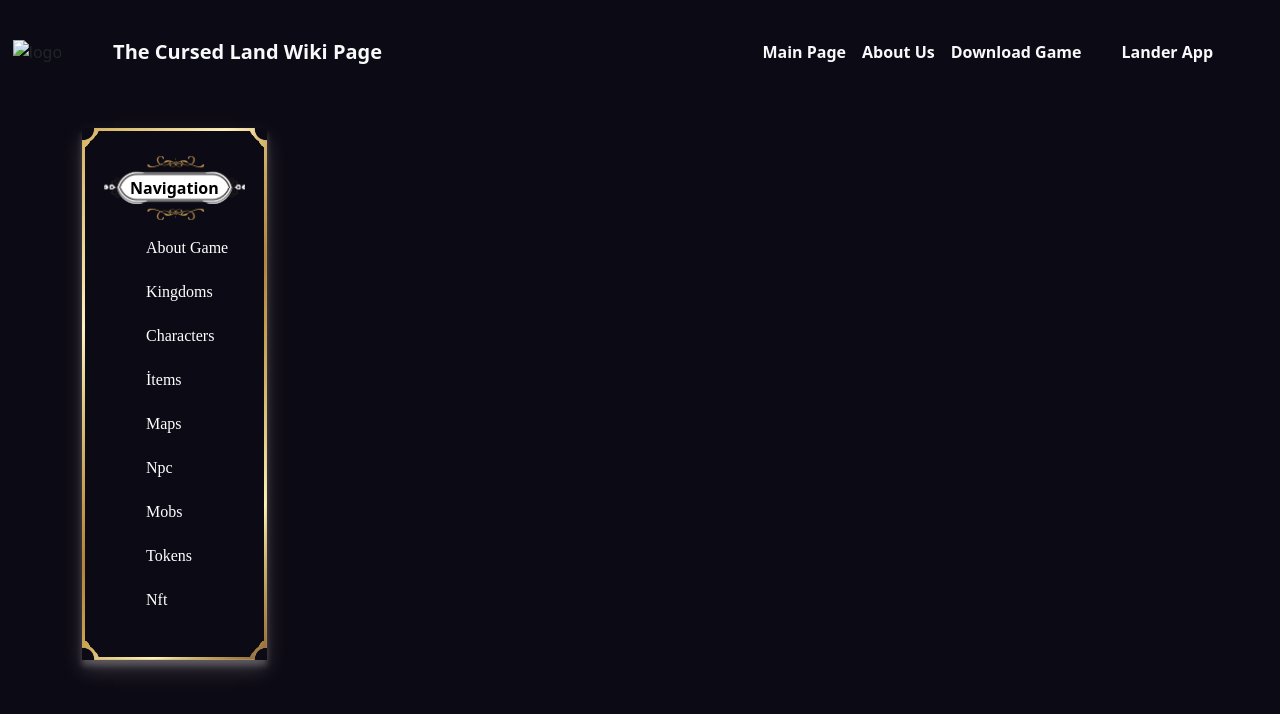
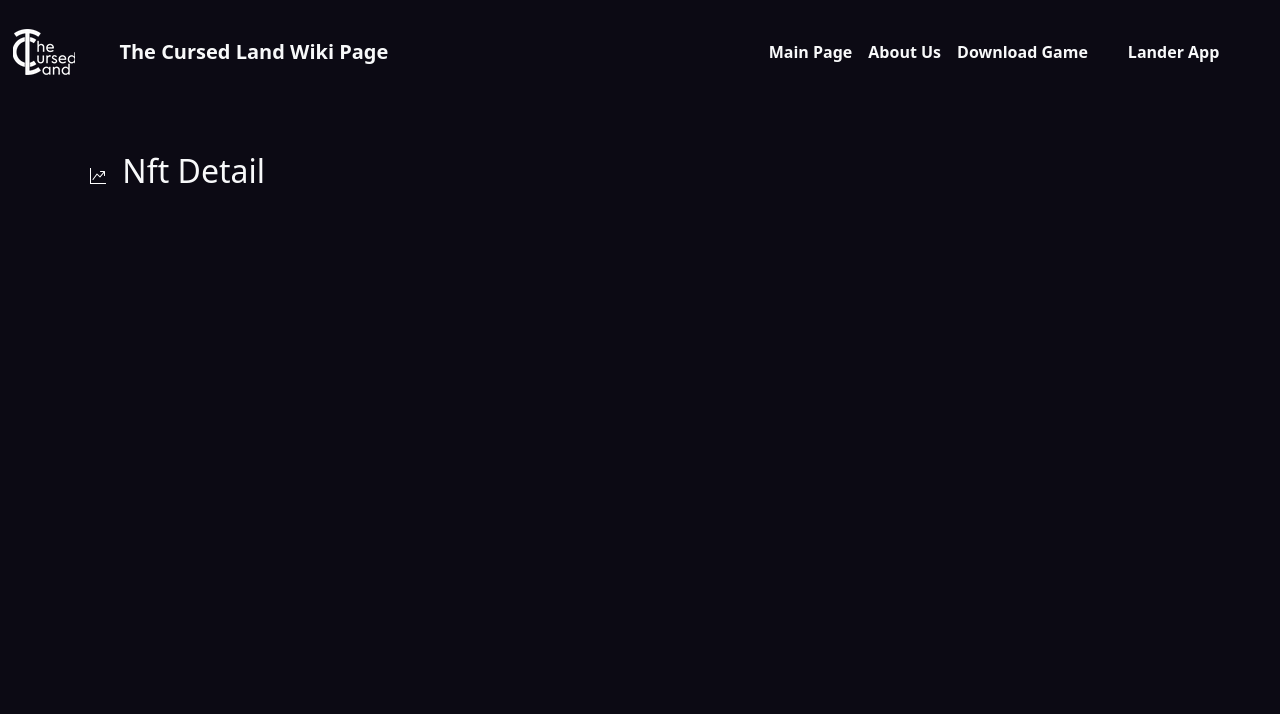
Before and after one commit to Rakyail/thecursedland, a plain HTML site: page templates/nft.html in a window 1280 px wide. Drawn offline with nearby package versions, Linux system fonts and the light colour scheme.

Commit message:
duzeltmler yapıldı

```diff
--- a/templates/nft.html
+++ b/templates/nft.html
@@ -10,9 +10,10 @@
   <body>
 
 
+
     <!-- NAVBAR -->
 <nav class="navbar navbar-expand-lg  ">
-    <img src="./img/tclLogo.png" alt="logo" class="logo">
+    <img src="../img/tclLogo.png" alt="logo" class="logo">
 
     <div class="container py-4">
         <a class="navbar-brand fw-semibold text-light" href="#">
@@ -41,7 +42,6 @@
 <!-- NAVBAR END -->
 
 
-
 <!-- MOBİLE VERSİON NAVİGATİON -->
 <div class="header">
 
@@ -57,16 +57,15 @@
                 <div class="collapse collapse-horizontal" id="collapseWidthExample">
                   <div class="card card-body">
             <div class="navigationDiv">
-                    <li><a href="./templates/aboutGame.html" class="navigationLi">About Game</a></li>
-                    <li><a href="./templates/kingdoms.html" class="navigationLi">Kingdoms</a></li>
-                    <li><a href="./templates/characters.html" class="navigationLi">Characters</a></li>
-                    <li><a href="./templates/items.html" class="navigationLi">İtems</a></li>
-                    <li><a href="./templates/maps.html" class="navigationLi">Maps</a></li>
-                    <li><a href="./templates/npc.html" class="navigationLi">Npc</a></li>
-                    <li><a href="./templates/mobs.html" class="navigationLi">Mobs</a></li>
-                    <li><a href="./templates/tokens.html" class="navigationLi">Tokens</a></li>
-                    <li><a href="./templates/nft.html" class="navigationLi">Nft</a></li>
-
+                <li><a href="../templates/aboutGame.html" class="navigationLi">About Game</a></li>
+                <li><a href="../templates/kingdoms.html" class="navigationLi">Kingdoms</a></li>
+                <li><a href="../templates/characters.html" class="navigationLi">Characters</a></li>
+                <li><a href="../templates/items.html" class="navigationLi">İtems</a></li>
+                <li><a href="../templates/maps.html" class="navigationLi">Maps</a></li>
+                <li><a href="../templates/npc.html" class="navigationLi">Npc</a></li>
+                <li><a href="../templates/mobs.html" class="navigationLi">Mobs</a></li>
+                <li><a href="../templates/tokens.html" class="navigationLi">Tokens</a></li>
+                <li><a href="../templates/nft.html" class="navigationLi">Nft</a></li>
             </div>
             </div>
 
@@ -79,35 +78,29 @@
 
 <!-- MOBİLE VERSİON NAVİGATİON END -->
 
-
-<!-- HERO -->
-<div class="bgCONT">
-    <div class="container py-4">
-        <div class="row ">
-            <div class="col-sm-4 d-flex align-items-center text-light fw-bold">
-                <div class="navigationBorder">
-                <div class="navigationDiv">
-                    <a href="" class="navigation">Navigation</a>
-                    <ul>
-                        <li><a href="./templates/aboutGame.html" class="navigationLi">About Game</a></li>
-                        <li><a href="./templates/kingdoms.html" class="navigationLi">Kingdoms</a></li>
-                        <li><a href="./templates/characters.html" class="navigationLi">Characters</a></li>
-                        <li><a href="./templates/items.html" class="navigationLi">İtems</a></li>
-                        <li><a href="./templates/maps.html" class="navigationLi">Maps</a></li>
-                        <li><a href="./templates/npc.html" class="navigationLi">Npc</a></li>
-                        <li><a href="./templates/mobs.html" class="navigationLi">Mobs</a></li>
-                        <li><a href="./templates/tokens.html" class="navigationLi">Tokens</a></li>
-                        <li><a href="./templates/nft.html" class="navigationLi">Nft</a></li>
-                    </ul>
+<!-- İTEM DETAİL -->
+<section class="container">
+    <div class="row">
+        <div class="col-sm-12 mt-5 ">
+            <h2 class="fs-12">
+                <span class="badge  rounded-circle p-2">
+                    <svg xmlns="http://www.w3.org/2000/svg" width="16" height="16" fill="currentColor"
+                        class="bi bi-graph-up-arrow" viewBox="0 0 16 16">
+                        <path fill-rule="evenodd"
+                            d="M0 0h1v15h15v1H0V0Zm10 3.5a.5.5 0 0 1 .5-.5h4a.5.5 0 0 1 .5.5v4a.5.5 0 0 1-1 0V4.9l-3.613 4.417a.5.5 0 0 1-.74.037L7.06 6.767l-3.656 5.027a.5.5 0 0 1-.808-.588l4-5.5a.5.5 0 0 1 .758-.06l2.609 2.61L13.445 4H10.5a.5.5 0 0 1-.5-.5Z" />
+                    </svg>
+                </span>
+                <span class="fs-12 text-light mt-5">Nft Detail</span>
+            </h2>
         </div>
     </div>
-            </div>
+    <div class="row">
+        <div class="col-sm-1 fw-bold text-white mt-5">
+
 
         </div>
     </div>
-</div>
-<!-- HERO END -->
-
+</section>
 
     <script src="https://cdn.jsdelivr.net/npm/bootstrap@5.3.3/dist/js/bootstrap.bundle.min.js" integrity="sha384-YvpcrYf0tY3lHB60NNkmXc5s9fDVZLESaAA55NDzOxhy9GkcIdslK1eN7N6jIeHz" crossorigin="anonymous"></script>
   </body>
```
Also changed, not shown: templates/aboutGame.html (+29 -21 lines), templates/characters.html (+9 -9 lines), templates/items.html (+9 -9 lines), templates/kingdoms.html (+9 -10 lines), templates/maps.html (+9 -9 lines), templates/mobs.html (+9 -10 lines), templates/npc.html (+9 -8 lines), templates/tokens.html (+10 -9 lines). Lines whose indentation alone changed are shown as unchanged.
